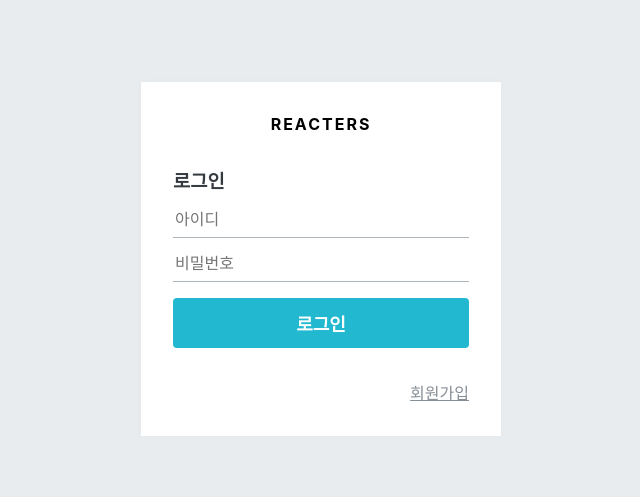
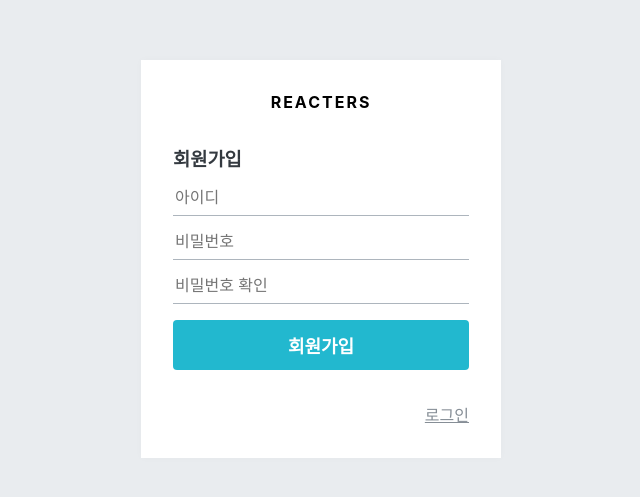
Before and after one commit to hiuny/react-blog, a React (Create React App) app in the folder blog-frontend/: page /register in a window 1280 px wide. Shown: the part 141-638 px from the top of the page, without its empty margins (319-959 px from the left). Built offline with nearby package versions, Linux system fonts and the light colour scheme.

Commit message:
[24.2.1.2] AuthForm 완성

```diff
--- a/blog-frontend/src/components/auth/AuthForm.js
+++ b/blog-frontend/src/components/auth/AuthForm.js
@@ -53,10 +53,16 @@
   margin-top: 1rem;
 `
 
-const AuthForm = () => {
+const textMap = {
+  login: '로그인',
+  register: '회원가입',
+}
+
+const AuthForm = ({ type }) => {
+  const text = textMap[type]
   return (
     <AuthFormBlock>
-      <h3>로그인</h3>
+      <h3>{text}</h3>
       <form>
         <StyledInput
           autoComplete="username"
@@ -69,10 +75,28 @@
           placeholder="비밀번호"
           type="password"
         />
-        <ButtonWithMarginTop cyan fullWidth>로그인</ButtonWithMarginTop>
+        {type === 'register' && (
+          <StyledInput
+            autoComplete="new-password"
+            name="passwordConfirm"
+            placeholder="비밀번호 확인"
+            type="password"
+          />
+        )}
+        <ButtonWithMarginTop
+          cyan
+          fullWidth
+          style={{ marginTop: '1rem' }}
+        >
+          {text}
+        </ButtonWithMarginTop>
       </form>
       <Footer>
-        <Link to="/register">회원가입</Link>
+        {type === 'login' ? (
+          <Link to="/register">회원가입</Link>
+        ) : (
+          <Link to="/login">로그인</Link>
+        )}
       </Footer>
     </AuthFormBlock>
   )
--- a/blog-frontend/src/pages/LoginPage.js
+++ b/blog-frontend/src/pages/LoginPage.js
@@ -4,7 +4,7 @@
 const LoginPage = () => {
   return (
     <AuthTemplate>
-      <AuthForm />
+      <AuthForm type="login" />
     </AuthTemplate>
   )
 }
--- a/blog-frontend/src/pages/RegisterPage.js
+++ b/blog-frontend/src/pages/RegisterPage.js
@@ -4,7 +4,7 @@
 const RegisterPage = () => {
   return (
     <AuthTemplate>
-      <AuthForm />
+      <AuthForm type="register" />
     </AuthTemplate>
   )
 }
```
